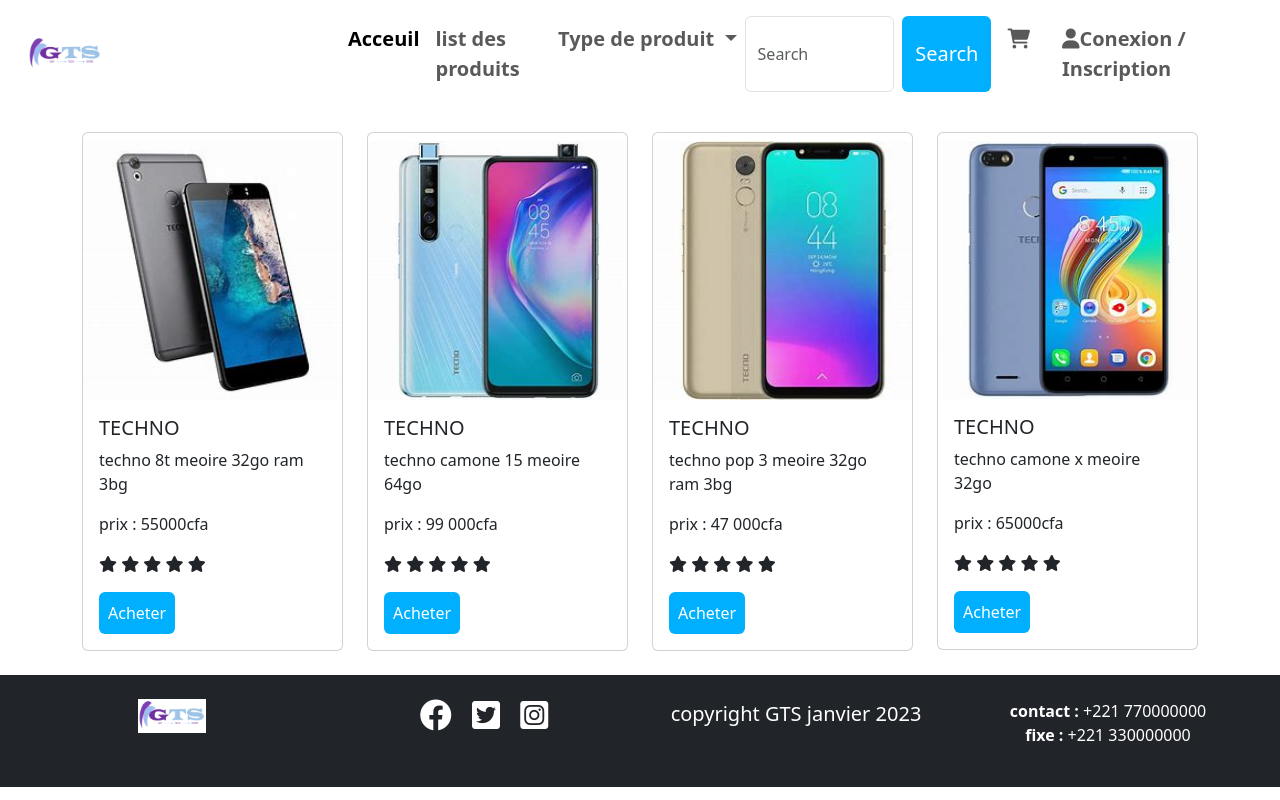
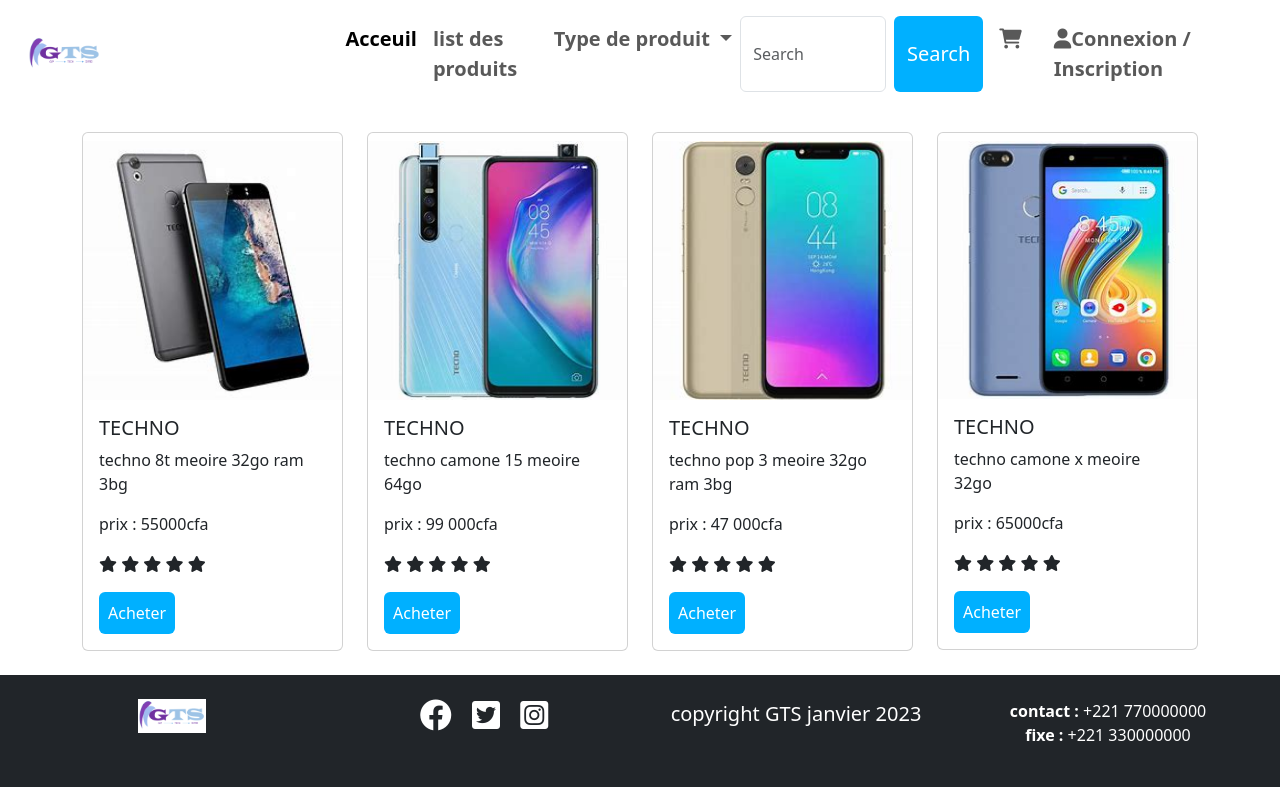
Before and after one commit to saliou1/GTS, a plain HTML site: page categorie/index.html in a window 1280 px wide. Drawn offline with nearby package versions, Linux system fonts and the light colour scheme.

Commit message:
Update index.html

```diff
--- a/categorie/index.html
+++ b/categorie/index.html
@@ -53,7 +53,7 @@
               <i class="fa-solid fa-1x fa-cart-shopping"></i></a>
               </li>
               <li class="nav-item mx-2">
-                <a class="nav-link" href="../conexion/index.html"><i class="fa-solid fa-user"></i>Conexion / Inscription</a>
+                <a class="nav-link" href="../conexion/index.html"><i class="fa-solid fa-user"></i>Connexion / Inscription</a>
               </li>
             </ul>
     </div>
```
